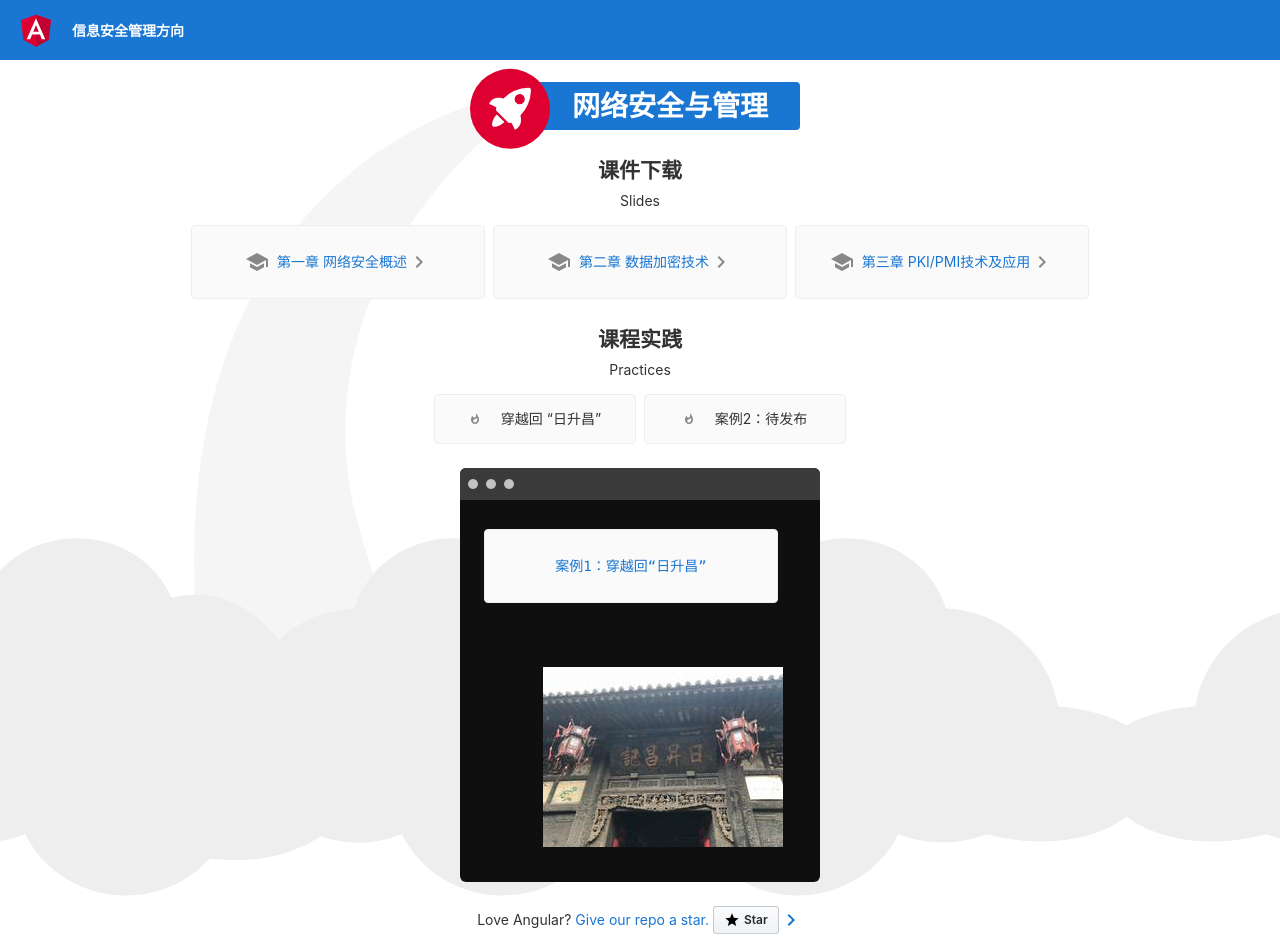
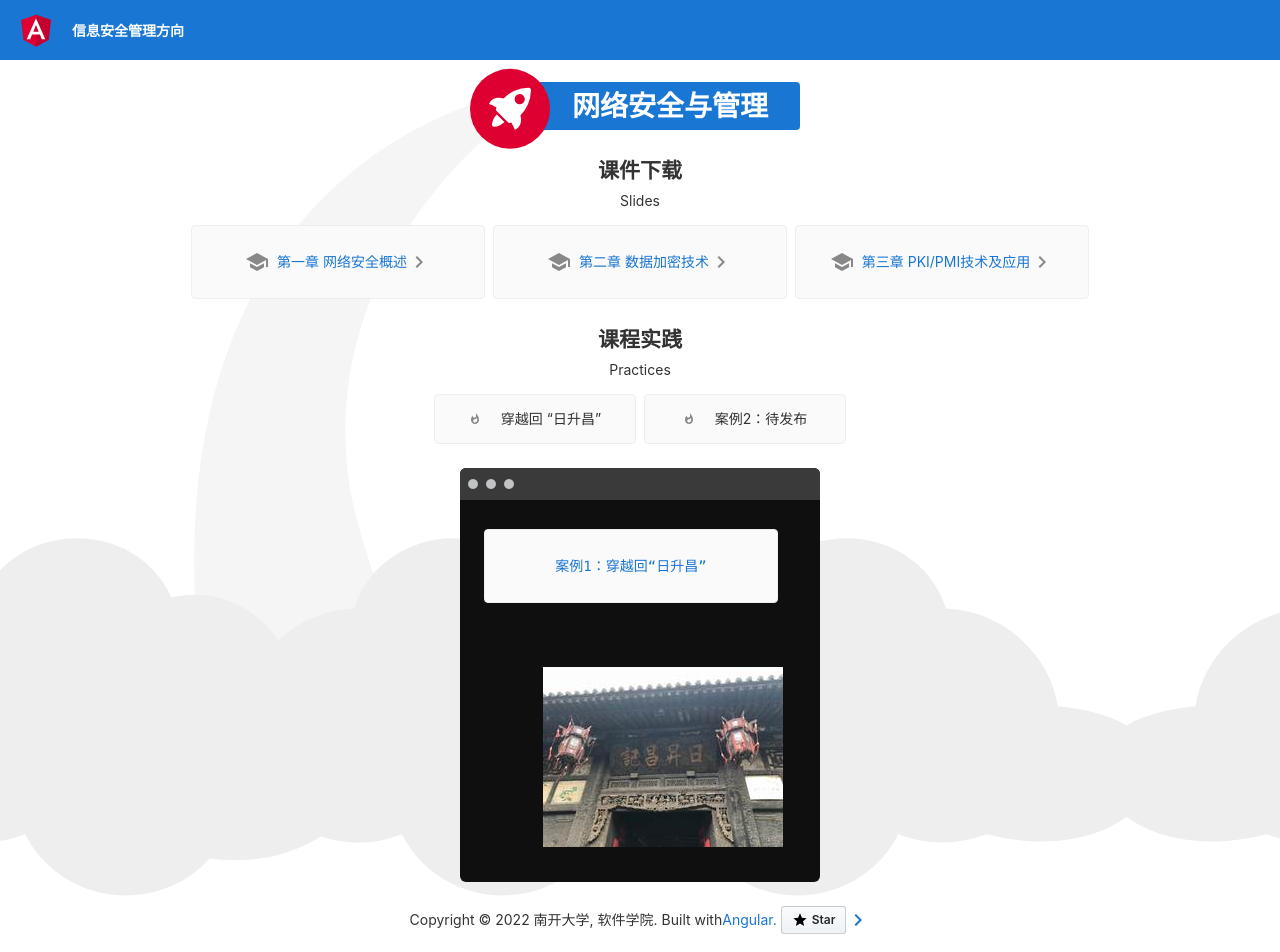
Before and after one commit to walkman617/my-angular-nsm, an Angular app: page / in a window 1280 px wide. Shown: the top 952 px of the page. Built offline with nearby package versions, Linux system fonts and the light colour scheme.

Commit message:
Update app.component.html

```diff
--- a/src/app/app.component.html
+++ b/src/app/app.component.html
@@ -417,8 +417,8 @@
 
   <!-- Footer -->
   <footer>
-      Love Angular?&nbsp;
-      <a href="https://github.com/angular/angular" target="_blank" rel="noopener"> Give our repo a star.
+    Copyright © 2022 南开大学, 软件学院. Built with
+      <a href="https://github.com/angular/angular" target="_blank" rel="noopener"> Angular.
         <div class="github-star-badge">
             <svg class="material-icons" xmlns="http://www.w3.org/2000/svg" width="24" height="24" viewBox="0 0 24 24"><path d="M0 0h24v24H0z" fill="none"/><path d="M12 17.27L18.18 21l-1.64-7.03L22 9.24l-7.19-.61L12 2 9.19 8.63 2 9.24l5.46 4.73L5.82 21z"/></svg>
           Star
```
